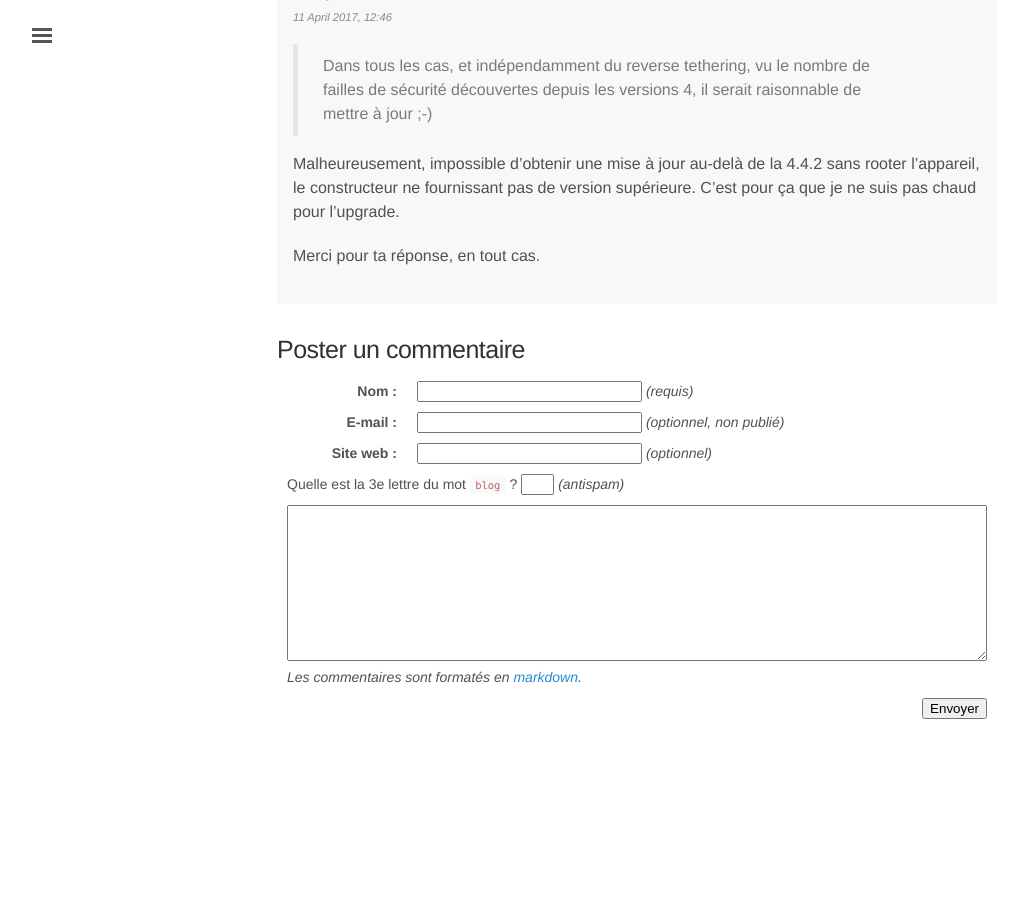
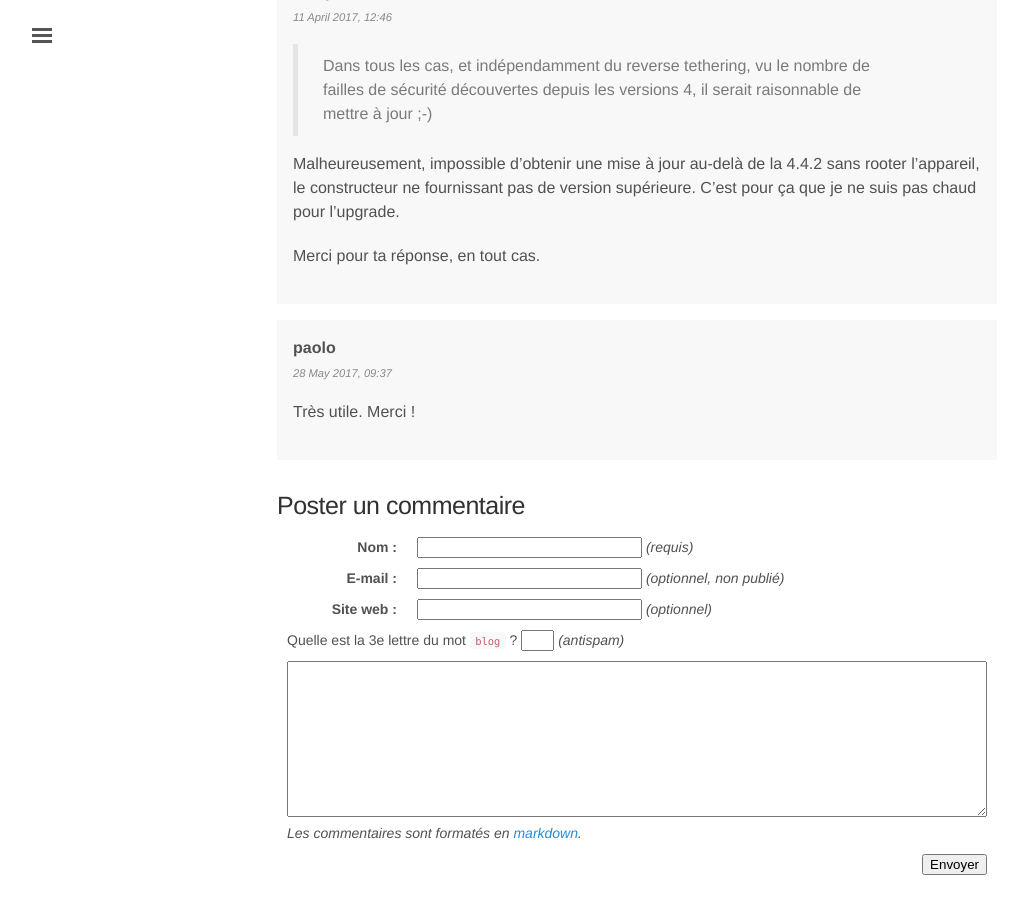
Before and after one commit to rom1v/blog.rom1v.com, a Jekyll site: the page built from _posts/2017-03-30-gnirehtet.md, in a window 1280 px wide and 900 px high, scrolled down 7363 px. Shown: the whole window, without its empty margins (3-1021 px from the left). Built offline with Jekyll 4.4.1, drawn with Linux system fonts in a browser that asks for light colours; before the commit the page ends 8107 px from its top, so only the background shows below that.

Commit message:
Publish comment for Gnirehtet

```diff
--- a/_data/comments-2017-03-gnirehtet.yaml
+++ b/_data/comments-2017-03-gnirehtet.yaml
@@ -113,3 +113,8 @@
     supérieure. C'est pour ça que je ne suis pas chaud pour l'upgrade.
 
     Merci pour ta réponse, en tout cas.
+- id: 8
+  author: paolo
+  date: 2017-05-28 09:37:13+02:00
+  contents: |
+    Très utile. Merci !
```
